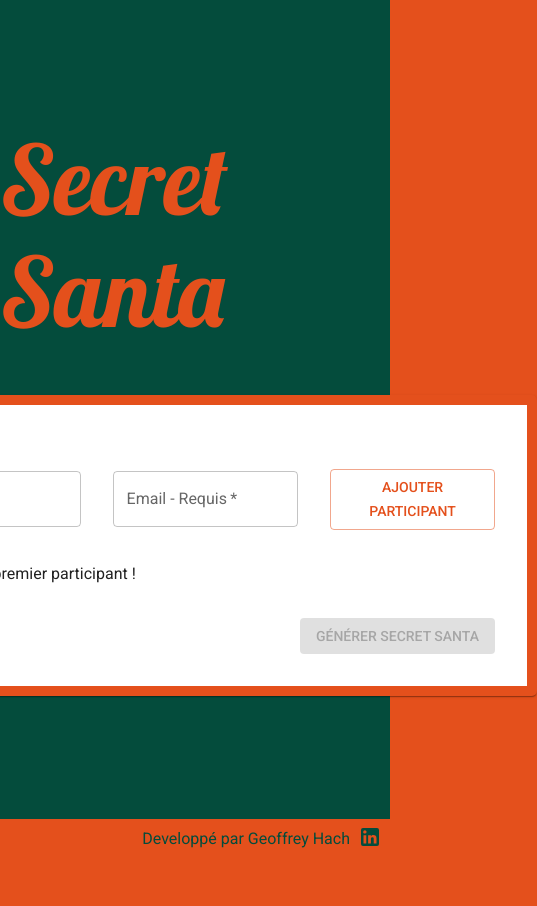
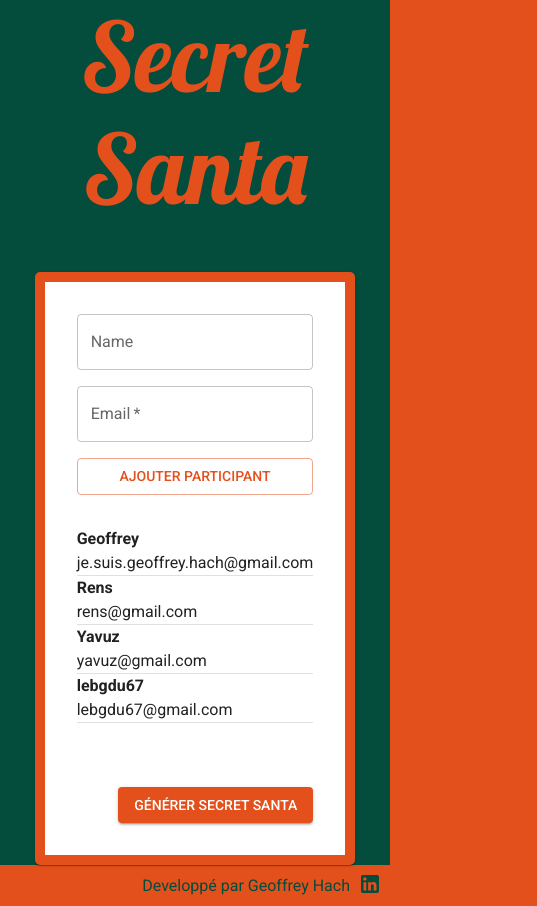
Before and after one commit to geoffreyhach/secretsanta, a React (Create React App) app: page / in a window 390 px wide. Shown: the whole page, 537 px wide, since content can reach past the window. Before the commit the page ends 860 px from the top, so only its background shows below. Built offline with nearby package versions, Linux system fonts and the light colour scheme.

Commit message:
responsive

```diff
--- a/src/App.js
+++ b/src/App.js
@@ -32,7 +32,12 @@ function App() {
                 minHeight="97vh"
                 backgroundColor="secondary.main"
             >
-                <Typography variant="h1" component="h1" color="primary">
+                <Typography
+                    variant="h1"
+                    component="h1"
+                    color="primary"
+                    textAlign="center"
+                >
                     Secret Santa
                 </Typography>
                 <SecretSanta />
--- a/src/components/AddParticipant.jsx
+++ b/src/components/AddParticipant.jsx
@@ -1,6 +1,6 @@
 import React, { useState, useRef } from "react";
 import Joi from "joi";
-import { Box, Button, TextField, Typography } from "@mui/material";
+import { Button, Stack, TextField, Typography } from "@mui/material";
 
 const schema = Joi.object({
     name: Joi.string().trim().min(3).max(15),
@@ -48,16 +48,7 @@ function AddEmail({ participants, setParticipants }) {
         <form onSubmit={handleSubmit}>
             {error && <Typography color="error">{error}</Typography>}
 
-            <Box
-                sx={{
-                    display: "flex",
-                    justifyContent: "center",
-                    alignItems: "center",
-                    gap: "2rem",
-                    width: "100%",
-                    marginBlock: "2rem",
-                }}
-            >
+            <Stack direction={{ xs: "column", sm: "row" }} spacing={2}>
                 <TextField
                     id="outlined-required"
                     label="Name"
@@ -74,7 +65,7 @@ function AddEmail({ participants, setParticipants }) {
                     required
                     id="outlined-required"
                     inputRef={emailRef}
-                    label="Email - Requis"
+                    label="Email"
                     placeholder="Email"
                     onChange={(e) => {
                         setNewParticipant({
@@ -87,7 +78,7 @@ function AddEmail({ participants, setParticipants }) {
                 <Button variant="outlined" type="submit">
                     Ajouter participant
                 </Button>
-            </Box>
+            </Stack>
         </form>
     );
 }
--- a/src/components/ParticipantItem.jsx
+++ b/src/components/ParticipantItem.jsx
@@ -1,5 +1,5 @@
 import React, { useState } from "react";
-import { Box, Divider, IconButton, Typography } from "@mui/material";
+import { Box, Divider, IconButton, Stack, Typography } from "@mui/material";
 import DeleteIcon from "@mui/icons-material/Delete";
 
 function ParticipantItem({ name, email, participants, setParticipants }) {
@@ -13,15 +13,17 @@ function ParticipantItem({ name, email, participants, setParticipants }) {
 
     return (
         <>
-            <Box
-                display="flex"
+            <Stack
+                direction={{ xs: "column", sm: "row" }}
                 justifyContent="space-between"
-                alignItems="center"
+                alignItems={{ xs: "start", sm: "center" }}
                 sx={{ width: "100%", minHeight: "2.5rem" }}
                 onMouseEnter={() => setIsHovered(true)}
                 onMouseLeave={() => setIsHovered(false)}
             >
-                <Typography>{!name ? email.split("@")[0] : name}</Typography>
+                <Typography sx={{ fontWeight: "bold" }}>
+                    {!name ? email.split("@")[0] : name}
+                </Typography>
                 <Box display="flex" flexDirection="row" alignItems="center">
                     <Typography>{email}</Typography>
 
@@ -31,7 +33,7 @@ function ParticipantItem({ name, email, participants, setParticipants }) {
                         </IconButton>
                     )}
                 </Box>
-            </Box>
+            </Stack>
             <Divider />
         </>
     );
--- a/src/components/ParticipantsList.jsx
+++ b/src/components/ParticipantsList.jsx
@@ -4,7 +4,7 @@ import ParticipantItem from "./ParticipantItem";
 
 function ParticipantsList({ participants, setParticipants }) {
     return (
-        <Box sx={{ marginBottom: "2rem" }}>
+        <Box sx={{ marginBlock: "2rem" }}>
             {participants.map((participant) => (
                 <ParticipantItem
                     key={participant.email}
--- a/src/components/Results.jsx
+++ b/src/components/Results.jsx
@@ -1,15 +1,63 @@
-import { Box, Button } from "@mui/material";
-import React from "react";
+import React, { useState } from "react";
+import { Box, Button, Stack, TextField } from "@mui/material";
 import ResultItem from "./ResultItem";
 
 function Results({ results }) {
     console.log(results);
+    const [organizer, setOrganizer] = useState({ name: "", email: "" });
+
     return (
         <Box display="flex" flexDirection="column">
             {results.map((couple) => (
-                <ResultItem couple={couple} />
+                <ResultItem key={results.indexOf(couple)} couple={couple} />
             ))}
-            <Button>Envoyer Emails</Button>
+            <form>
+                <Stack
+                    direction={{ xs: "column", sm: "row" }}
+                    spacing={2}
+                    sx={{
+                        marginTop: "2rem",
+                    }}
+                >
+                    <TextField
+                        required
+                        id="outlined-required"
+                        label="Nom de l'organisateur"
+                        placeholder="Nom de l'organisateur"
+                        onChange={(e) => {
+                            setOrganizer({
+                                email: organizer.email,
+                                name: e.target.value,
+                            });
+                        }}
+                    />
+                    <TextField
+                        required
+                        id="outlined-required"
+                        label="Email"
+                        placeholder="Email"
+                        onChange={(e) => {
+                            setOrganizer({
+                                email: e.target.value,
+                                name: organizer.name,
+                            });
+                        }}
+                    />
+
+                    <Button
+                        type="submit"
+                        variant="outlined"
+                        disabled={
+                            organizer.name === "" || organizer.email === ""
+                        }
+                        sx={{
+                            padding: ".9rem",
+                        }}
+                    >
+                        Envoyer Emails
+                    </Button>
+                </Stack>
+            </form>
         </Box>
     );
 }
--- a/src/components/SecretSanta.jsx
+++ b/src/components/SecretSanta.jsx
@@ -1,5 +1,5 @@
 import React from "react";
-import { Box, Card, Typography } from "@mui/material";
+import { Card, Typography } from "@mui/material";
 import { useState } from "react";
 import AddParticipant from "./AddParticipant";
 import Generate from "./Generate";
@@ -8,10 +8,10 @@ import Results from "./Results";
 
 function SecretSanta(props) {
     const [participants, setParticipants] = useState([
-        // { email: "je.suis.geoffrey.hach@gmail.com", name: "Geoffrey" },
-        // { email: "rens@gmail.com", name: "Rens" },
-        // { email: "yavuz@gmail.com", name: "Yavuz" },
-        // { email: "lebgdu67@gmail.com" },
+        { email: "je.suis.geoffrey.hach@gmail.com", name: "Geoffrey" },
+        { email: "rens@gmail.com", name: "Rens" },
+        { email: "yavuz@gmail.com", name: "Yavuz" },
+        { email: "lebgdu67@gmail.com" },
     ]);
     const [results, setResults] = useState();
     return (
@@ -22,7 +22,7 @@ function SecretSanta(props) {
                 border: "10px solid",
                 borderColor: "primary.main",
                 borderRadius: "5px",
-                minWidth: "600px",
+                // minWidth: "600px",
                 padding: "2rem",
             }}
         >
```
